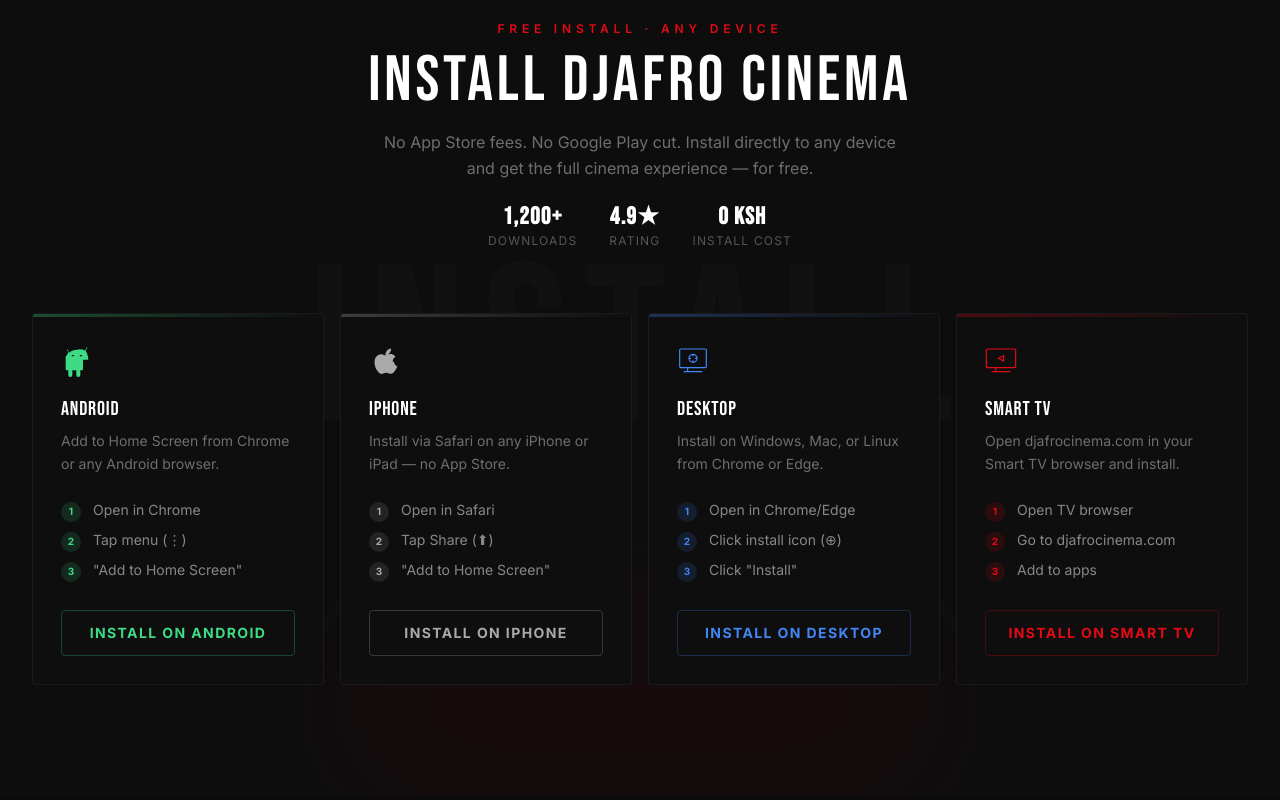
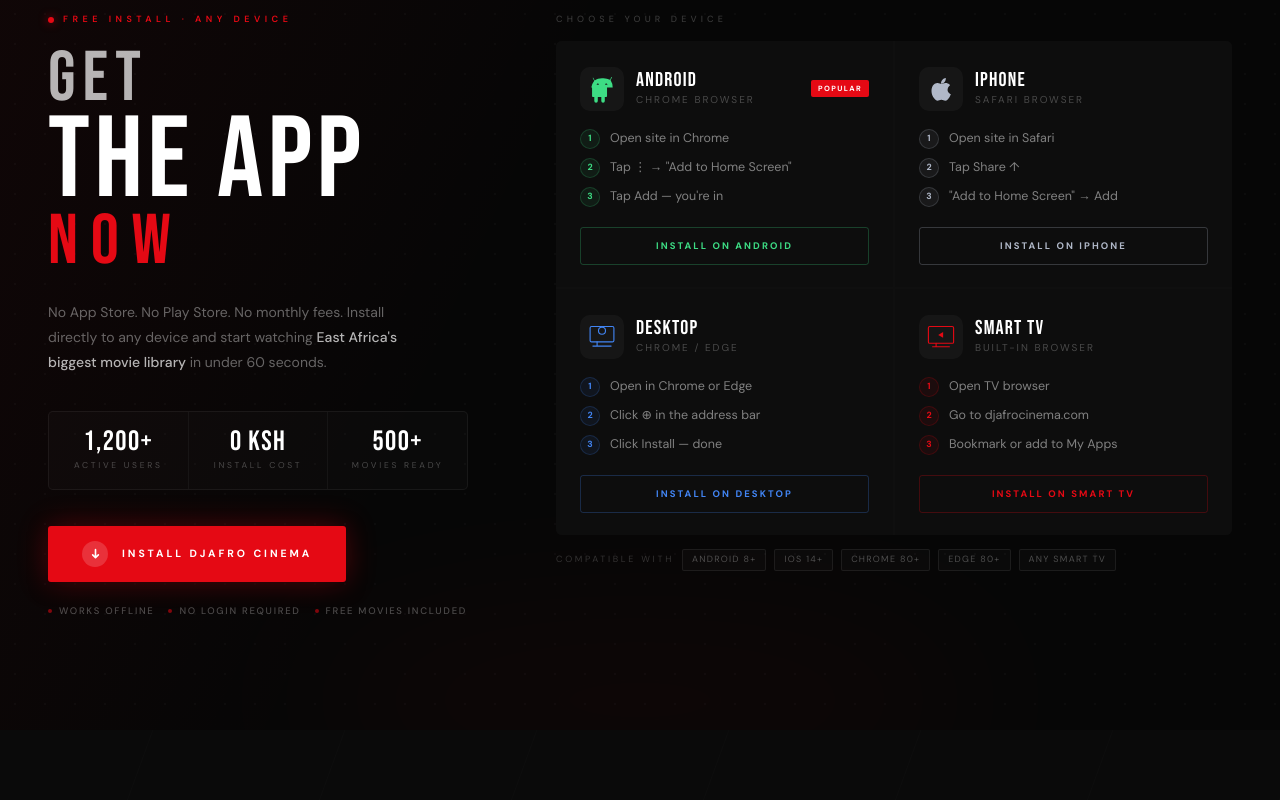
Before and after one commit to DjAfro-Cinema/djafrocinema, a Next.js app: page / in a window 1280 px wide. Shown: the part 4880-5680 px from the top of the page. Built offline with nearby package versions, Linux system fonts and the light colour scheme.

Commit message:
Refactor landing page layout for improved structure and maintainability

```diff
--- a/components/sections/InstallCTA.tsx
+++ b/components/sections/InstallCTA.tsx
@@ -5,197 +5,463 @@
 const PLATFORMS = [
   {
     name: "Android",
-    desc: "Add to Home Screen from Chrome or any Android browser.",
-    steps: ["Open in Chrome", "Tap menu (⋮)", "\"Add to Home Screen\""],
+    sub: "Chrome Browser",
+    steps: ["Open site in Chrome", 'Tap ⋮  →  "Add to Home Screen"', "Tap Add — you're in"],
     icon: (
-      <svg viewBox="0 0 48 48" fill="currentColor" className="w-8 h-8">
-        <path d="M7 36c0 1.1.9 2 2 2h2v7a3 3 0 006 0v-7h6v7a3 3 0 006 0v-7h2a2 2 0 002-2V17H7v19zm30-27.3l2.6-4.5a.5.5 0 00-.9-.5l-2.7 4.6A17 17 0 0024 7c-4.5 0-8.6 1.7-11.7 4.4l-2.6-4.6a.5.5 0 10-.9.5L11.4 11A16.9 16.9 0 007 22h34c0-5.1-2.2-9.7-4-13.3zM18 19a2 2 0 110-4 2 2 0 010 4zm12 0a2 2 0 110-4 2 2 0 010 4z" />
+      <svg viewBox="0 0 40 40" fill="currentColor" width="28" height="28">
+        <path d="M5.8 29.9c0 .9.7 1.6 1.6 1.6H9v5.7a2.5 2.5 0 005 0v-5.7h5v5.7a2.5 2.5 0 005 0v-5.7h1.6c.9 0 1.6-.7 1.6-1.6V14H5.8v15.9zm26.4-22.8 2.1-3.7a.4.4 0 10-.7-.4l-2.2 3.8A21.3 21.3 0 0020 4.7c-3.9 0-7.5 1.1-10.4 3l-2.1-3.7a.4.4 0 10-.7.4l2.1 3.7A20.6 20.6 0 004.7 18h30.6A20.6 20.6 0 0032.2 7.1zM14 15.5a1.6 1.6 0 110-3.2 1.6 1.6 0 010 3.2zm12 0a1.6 1.6 0 110-3.2 1.6 1.6 0 010 3.2z"/>
       </svg>
     ),
-    accent: "#3ddc84",
-    available: true,
+    color: "#3ddc84",
+    popular: true,
   },
   {
     name: "iPhone",
-    desc: "Install via Safari on any iPhone or iPad — no App Store.",
-    steps: ["Open in Safari", "Tap Share (⬆)", "\"Add to Home Screen\""],
+    sub: "Safari Browser",
+    steps: ["Open site in Safari", "Tap Share ↑", '"Add to Home Screen" → Add'],
     icon: (
-      <svg viewBox="0 0 48 48" fill="currentColor" className="w-8 h-8">
-        <path d="M35.5 25.2c0-5.1 4.2-7.5 4.3-7.6-2.4-3.5-6-4-7.3-4-3.1-.3-6.1 1.8-7.7 1.8-1.6 0-4-1.8-6.6-1.7-3.4 0-6.5 2-8.2 5C7 23.5 8.3 33 12 38c1.8 2.6 4 5.5 6.8 5.4 2.7-.1 3.8-1.8 7-1.8 3.3 0 4.2 1.8 7 1.7 3-.1 4.9-2.7 6.7-5.3 2.1-3 3-5.9 3-6.1-.1 0-5-2-5-6.7zm-4.6-13.1c1.5-1.8 2.5-4.3 2.2-6.8-2.1.1-4.7 1.4-6.2 3.2-1.4 1.6-2.6 4.2-2.3 6.6 2.4.2 4.8-1.2 6.3-3z" />
+      <svg viewBox="0 0 40 40" fill="currentColor" width="28" height="28">
+        <path d="M29.4 21c0-4.2 3.5-6.2 3.7-6.3-2-3-5.1-3.4-6.2-3.4-2.6-.3-5.1 1.5-6.4 1.5-1.3 0-3.3-1.5-5.5-1.4-2.8 0-5.4 1.6-6.8 4.1-3 5.1-1.8 12.7 1.1 16.8 1.5 2.1 3.2 4.5 5.5 4.4 2.2-.1 3-1.4 5.7-1.4 2.7 0 3.4 1.4 5.7 1.4 2.4-.1 3.9-2.2 5.4-4.3 1.7-2.5 2.4-4.9 2.4-5-.1 0-4.6-1.8-4.6-5.9zm-4.3-11c1.2-1.5 2-3.6 1.8-5.7-1.7.1-3.9 1.2-5.1 2.7-1.1 1.3-2.1 3.4-1.8 5.4 1.9.1 3.9-1 5.1-2.4z"/>
       </svg>
     ),
-    accent: "#aaaaaa",
-    available: true,
+    color: "#b0b8c8",
+    popular: false,
   },
   {
     name: "Desktop",
-    desc: "Install on Windows, Mac, or Linux from Chrome or Edge.",
-    steps: ["Open in Chrome/Edge", "Click install icon (⊕)", "Click \"Install\""],
+    sub: "Chrome / Edge",
+    steps: ["Open in Chrome or Edge", "Click ⊕ in the address bar", "Click Install — done"],
     icon: (
-      <svg viewBox="0 0 48 48" fill="none" className="w-8 h-8" stroke="currentColor" strokeWidth="1.8">
-        <rect x="4" y="6" width="40" height="28" rx="2" />
-        <path d="M16 34v6M10 40h28" />
-        <circle cx="24" cy="20" r="6" />
-        <path d="M24 14v3M24 23v3M18 20h3M27 20h3" />
+      <svg viewBox="0 0 40 40" fill="none" stroke="currentColor" strokeWidth="1.6" strokeLinecap="round" strokeLinejoin="round" width="28" height="28">
+        <rect x="3" y="5" width="34" height="22" rx="2"/>
+        <path d="M13 27v6M7 33h26M20 16a5 5 0 100-10 5 5 0 000 10z"/>
       </svg>
     ),
-    accent: "#4285f4",
-    available: true,
+    color: "#4285f4",
+    popular: false,
   },
   {
     name: "Smart TV",
-    desc: "Open djafrocinema.com in your Smart TV browser and install.",
-    steps: ["Open TV browser", "Go to djafrocinema.com", "Add to apps"],
+    sub: "Built-in Browser",
+    steps: ["Open TV browser", "Go to djafrocinema.com", "Bookmark or add to My Apps"],
     icon: (
-      <svg viewBox="0 0 48 48" fill="none" className="w-8 h-8" stroke="currentColor" strokeWidth="1.8">
-        <rect x="2" y="6" width="44" height="28" rx="2" />
-        <path d="M16 34v6M10 40h28M20 20l8-4v8l-8-4z" />
+      <svg viewBox="0 0 40 40" fill="none" stroke="currentColor" strokeWidth="1.6" strokeLinecap="round" strokeLinejoin="round" width="28" height="28">
+        <rect x="2" y="5" width="36" height="24" rx="2"/>
+        <path d="M13 29v5M8 34h24"/>
+        <path d="M16 17l7-4v8l-7-4z" fill="currentColor" stroke="none"/>
       </svg>
     ),
-    accent: "#e50914",
-    available: true,
+    color: "#e50914",
+    popular: false,
   },
 ];
 
 export default function InstallCTA() {
   const [visible, setVisible] = useState(false);
-  const [hovered, setHovered] = useState<number | null>(null);
+  const [hoveredIdx, setHoveredIdx] = useState<number | null>(null);
   const ref = useRef<HTMLDivElement>(null);
 
   useEffect(() => {
-    const observer = new IntersectionObserver(
-      ([entry]) => { if (entry.isIntersecting) setVisible(true); },
-      { threshold: 0.15 }
+    const ob = new IntersectionObserver(
+      ([e]) => { if (e.isIntersecting) setVisible(true); },
+      { threshold: 0.12 }
     );
-    if (ref.current) observer.observe(ref.current);
-    return () => observer.disconnect();
+    if (ref.current) ob.observe(ref.current);
+    return () => ob.disconnect();
   }, []);
 
   return (
-    <section id="install" className="relative py-28 bg-[#0d0d0d] overflow-hidden">
-      {/* Big BG text */}
+    <section id="install" className="ic-section">
+
+      {/* Diagonal red slash — unique to this section */}
+      <div className="ic-slash" aria-hidden />
+
+      {/* Dot grid texture */}
+      <div className="ic-dots" aria-hidden />
+
+      {/* Ambient bottom glow */}
+      <div className="ic-glow-bottom" aria-hidden />
+
+      <div ref={ref} className="ic-wrap">
+
+        {/* ══════════ LEFT: Editorial column ══════════ */}
         <div
-        className="absolute left-1/2 top-1/2 -translate-x-1/2 -translate-y-1/2 pointer-events-none select-none whitespace-nowrap"
+          className="ic-left"
           style={{
-          fontFamily: "var(--font-display)",
-          fontSize: "clamp(5rem, 18vw, 14rem)",
-          color: "white",
-          opacity: 0.015,
-          letterSpacing: "0.08em",
+            opacity: visible ? 1 : 0,
+            transform: visible ? "none" : "translateX(-28px)",
+            transition: "opacity .7s ease .1s, transform .7s cubic-bezier(.22,1,.36,1) .1s",
           }}
         >
-        INSTALL
+          <div className="ic-eyebrow">
+            <span className="ic-eyebrow-pip" />
+            <span className="ic-eyebrow-text">Free Install · Any Device</span>
           </div>
 
-      {/* Glow orb */}
-      <div className="absolute bottom-0 left-1/2 -translate-x-1/2 w-[600px] h-48 rounded-full bg-[#e50914] opacity-[0.05] blur-3xl pointer-events-none" />
+          <h2 className="ic-headline">
+            <span className="ic-hl-1">GET</span>
+            <span className="ic-hl-2">THE APP</span>
+            <span className="ic-hl-3">NOW</span>
+          </h2>
 
-      <div ref={ref} className="max-w-7xl mx-auto px-4 sm:px-8 relative z-10">
-        {/* Header */}
-        <div className="text-center mb-6">
-          <p className="text-[#e50914] text-xs uppercase tracking-[0.4em] mb-3 font-semibold">Free Install · Any Device</p>
-          <h2
-            className="text-white leading-none mb-4"
-            style={{ fontFamily: "var(--font-display)", fontSize: "clamp(2.5rem, 6vw, 4rem)", letterSpacing: "0.06em" }}
-          >
-            INSTALL DJAFRO CINEMA
-          </h2>
-          <p className="text-white/40 max-w-lg mx-auto text-base leading-relaxed">
-            No App Store fees. No Google Play cut. Install directly to any device and get the full cinema experience — for free.
+          <p className="ic-body">
+            No App Store. No Play Store. No monthly fees.
+            Install directly to any device and start watching{" "}
+            <em className="ic-em">East Africa's biggest movie library</em> in under 60 seconds.
           </p>
-        </div>
 
-        {/* Social proof */}
-        <div className="flex items-center justify-center gap-8 mb-16">
+          {/* Stats */}
+          <div className="ic-stats">
             {[
-            { num: "1,200+", label: "Downloads" },
-            { num: "4.9★", label: "Rating" },
-            { num: "0 KSh", label: "Install Cost" },
-          ].map((s) => (
-            <div key={s.label} className="flex flex-col items-center">
-              <span
-                className="text-white text-2xl font-black leading-none"
-                style={{ fontFamily: "var(--font-display)", letterSpacing: "0.05em" }}
-              >
-                {s.num}
-              </span>
-              <span className="text-white/30 text-xs uppercase tracking-widest mt-1">{s.label}</span>
+              { v: "1,200+", l: "Active users"   },
+              { v: "0 KSh",  l: "Install cost"   },
+              { v: "500+",   l: "Movies ready"   },
+            ].map((s, i) => (
+              <div key={i} className="ic-stat">
+                <div className="ic-stat-v">{s.v}</div>
+                <div className="ic-stat-l">{s.l}</div>
               </div>
             ))}
           </div>
 
-        {/* Platform cards */}
-        <div className="grid grid-cols-1 sm:grid-cols-2 lg:grid-cols-4 gap-4">
-          {PLATFORMS.map((p, i) => (
+          {/* Primary CTA */}
+          <a href="#" className="ic-cta">
+            <span className="ic-cta-circle">
+              <svg viewBox="0 0 16 16" fill="currentColor" width="13" height="13">
+                <path d="M8 1a1 1 0 011 1v7.586l1.793-1.793a1 1 0 111.414 1.414l-3.5 3.5a1 1 0 01-1.414 0l-3.5-3.5a1 1 0 111.414-1.414L7 9.586V2a1 1 0 011-1z"/>
+              </svg>
+            </span>
+            Install DjAfro Cinema
+            <span className="ic-cta-shimmer" aria-hidden />
+          </a>
+
+          {/* Trust row */}
+          <div className="ic-trust">
+            {["Works Offline", "No Login Required", "Free Movies Included"].map((t, i) => (
+              <span key={i} className="ic-trust-item">
+                <span className="ic-trust-pip" />
+                {t}
+              </span>
+            ))}
+          </div>
+        </div>
+
+        {/* ══════════ RIGHT: All 4 platform cards ══════════ */}
+        <div className="ic-right">
+          <div className="ic-right-label">Choose your device</div>
+
+          <div className="ic-cards">
+            {PLATFORMS.map((p, i) => {
+              const isHovered = hoveredIdx === i;
+              return (
                 <div
                   key={p.name}
-              className="relative rounded overflow-hidden border border-white/5 cursor-pointer transition-all duration-300"
+                  className={`ic-card ${isHovered ? "ic-card-hov" : ""}`}
+                  onMouseEnter={() => setHoveredIdx(i)}
+                  onMouseLeave={() => setHoveredIdx(null)}
                   style={{
-                background: hovered === i ? "#131313" : "#0e0e0e",
-                borderColor: hovered === i ? `${p.accent}44` : "rgba(255,255,255,0.05)",
-                boxShadow: hovered === i ? `0 12px 40px #00000066, 0 0 0 1px ${p.accent}22` : "none",
+                    "--c": p.color,
                     opacity: visible ? 1 : 0,
-                transform: visible ? "translateY(0)" : "translateY(32px)",
-                transition: `opacity 0.6s ease ${i * 100}ms, transform 0.6s cubic-bezier(0.22,1,0.36,1) ${i * 100}ms, background 0.2s, border-color 0.2s, box-shadow 0.2s`,
-              }}
-              onMouseEnter={() => setHovered(i)}
-              onMouseLeave={() => setHovered(null)}
+                    transform: visible ? "none" : "translateY(24px)",
+                    transition: `opacity .55s ease ${i * 90 + 300}ms, transform .55s cubic-bezier(.22,1,.36,1) ${i * 90 + 300}ms`,
+                  } as React.CSSProperties}
                 >
-              {/* Top accent bar */}
-              <div
-                className="h-[3px] transition-all duration-300"
-                style={{ background: `linear-gradient(90deg, ${p.accent}, transparent)`, opacity: hovered === i ? 1 : 0.3 }}
-              />
+                  {/* Left accent bar */}
+                  <div className="ic-card-bar" />
 
-              <div className="p-7">
-                {/* Icon */}
-                <div className="mb-5 transition-transform duration-300" style={{ color: p.accent, transform: hovered === i ? "scale(1.1)" : "none" }}>
-                  {p.icon}
+                  {/* Icon + name row */}
+                  <div className="ic-card-head">
+                    <span className="ic-card-icon" style={{ color: p.color }}>{p.icon}</span>
+                    <div>
+                      <div className="ic-card-name">{p.name}</div>
+                      <div className="ic-card-sub">{p.sub}</div>
+                    </div>
+                    {p.popular && <span className="ic-card-pop">Popular</span>}
                   </div>
 
-                {/* Platform name */}
-                <h3
-                  className="text-white text-xl mb-2 leading-tight"
-                  style={{ fontFamily: "var(--font-display)", letterSpacing: "0.04em" }}
-                >
-                  {p.name}
-                </h3>
-
-                {/* Desc */}
-                <p className="text-white/40 text-sm leading-relaxed mb-6">{p.desc}</p>
-
                   {/* Steps */}
-                <ol className="space-y-2 mb-7">
-                  {p.steps.map((step, j) => (
-                    <li key={j} className="flex items-start gap-3 text-sm text-white/50">
-                      <span
-                        className="flex-shrink-0 w-5 h-5 rounded-full flex items-center justify-center text-[10px] font-bold mt-0.5"
-                        style={{ background: `${p.accent}22`, color: p.accent }}
-                      >
-                        {j + 1}
-                      </span>
-                      {step}
+                  <ol className="ic-steps">
+                    {p.steps.map((s, j) => (
+                      <li key={j} className="ic-step">
+                        <span className="ic-step-n" style={{ color: p.color, borderColor: `${p.color}30`, background: `${p.color}12` }}>{j + 1}</span>
+                        <span className="ic-step-t">{s}</span>
                       </li>
                     ))}
                   </ol>
 
-                {/* CTA */}
+                  {/* Install button */}
                   <button
-                  className="w-full py-3 rounded text-sm font-bold uppercase tracking-widest transition-all duration-200 active:scale-95"
+                    className="ic-install-btn"
                     style={{
-                    background: hovered === i ? p.accent : "transparent",
-                    color: hovered === i ? "#fff" : p.accent,
-                    border: `1px solid ${p.accent}44`,
-                    boxShadow: hovered === i ? `0 0 20px ${p.accent}44` : "none",
+                      color: isHovered ? "#fff" : p.color,
+                      background: isHovered ? p.color : "transparent",
+                      borderColor: `${p.color}40`,
+                      boxShadow: isHovered ? `0 0 22px ${p.color}44` : "none",
                     }}
                   >
                     Install on {p.name}
                   </button>
                 </div>
+              );
+            })}
           </div>
+
+          {/* Compat strip */}
+          <div className="ic-compat">
+            <span className="ic-compat-label">Compatible with</span>
+            {["Android 8+", "iOS 14+", "Chrome 80+", "Edge 80+", "Any Smart TV"].map((d) => (
+              <span key={d} className="ic-chip">{d}</span>
             ))}
           </div>
         </div>
+      </div>
+
+      {/* ══════════ STYLES ══════════ */}
+      <style>{`
+        @import url('https://fonts.googleapis.com/css2?family=Bebas+Neue&family=DM+Sans:wght@300;400;500;600&display=swap');
+
+        .ic-section {
+          position: relative;
+          background: #060606;
+          padding: 104px 0 112px;
+          overflow: hidden;
+          font-family: 'DM Sans', sans-serif;
+        }
+
+        /* Diagonal slash unique to this section */
+        .ic-slash {
+          position: absolute;
+          top: -30%; left: -8%;
+          width: 52%; height: 180%;
+          background: linear-gradient(108deg, rgba(229,9,20,.055) 0%, rgba(229,9,20,.02) 45%, transparent 68%);
+          transform: skewX(-7deg);
+          pointer-events: none;
+        }
+
+        /* Dot grid */
+        .ic-dots {
+          position: absolute; inset: 0;
+          background-image: radial-gradient(circle, rgba(255,255,255,.022) 1px, transparent 1px);
+          background-size: 30px 30px;
+          pointer-events: none;
+        }
+
+        /* Bottom glow */
+        .ic-glow-bottom {
+          position: absolute;
+          bottom: -60px; left: 50%; transform: translateX(-50%);
+          width: 700px; height: 180px;
+          background: #e50914;
+          border-radius: 50%;
+          filter: blur(80px);
+          opacity: .038;
+          pointer-events: none;
+        }
+
+        /* Layout */
+        .ic-wrap {
+          position: relative; z-index: 2;
+          max-width: 1280px; margin: 0 auto; padding: 0 48px;
+          display: grid;
+          grid-template-columns: 420px 1fr;
+          gap: 88px;
+          align-items: start;
+        }
+        @media (max-width: 960px) {
+          .ic-wrap { grid-template-columns: 1fr; gap: 52px; padding: 0 28px; }
+        }
+
+        /* ─── LEFT ─── */
+        .ic-eyebrow { display:flex; align-items:center; gap:9px; margin-bottom:22px; }
+        .ic-eyebrow-pip {
+          width:6px; height:6px; border-radius:50%; background:#e50914; flex-shrink:0;
+          box-shadow: 0 0 10px rgba(229,9,20,.7);
+        }
+        .ic-eyebrow-text {
+          font-size:9px; letter-spacing:.5em; text-transform:uppercase;
+          color:#e50914; font-weight:600;
+        }
+
+        .ic-headline {
+          display:flex; flex-direction:column; margin:0 0 26px;
+          font-family:'Bebas Neue',sans-serif; line-height:.88;
+        }
+        .ic-hl-1 {
+          font-size: clamp(2.8rem,5.5vw,4.8rem);
+          color: rgba(255,255,255,.7); letter-spacing:.1em;
+        }
+        .ic-hl-2 {
+          font-size: clamp(4.2rem,9vw,8.5rem);
+          color:#fff; letter-spacing:.04em;
+        }
+        .ic-hl-3 {
+          font-size: clamp(2.8rem,5.5vw,4.8rem);
+          color:#e50914; letter-spacing:.18em;
+        }
+
+        .ic-body {
+          font-size:14px; color:rgba(255,255,255,.38);
+          line-height:1.8; max-width:380px; margin-bottom:36px;
+        }
+        .ic-em { font-style:normal; color:rgba(255,255,255,.7); font-weight:500; }
+
+        /* Stats */
+        .ic-stats {
+          display:flex; margin-bottom:36px;
+          border:1px solid rgba(255,255,255,.055); border-radius:5px; overflow:hidden;
+          background:rgba(255,255,255,.018);
+        }
+        .ic-stat { flex:1; padding:16px 0; text-align:center; border-right:1px solid rgba(255,255,255,.045); }
+        .ic-stat:last-child { border-right:none; }
+        .ic-stat-v {
+          font-family:'Bebas Neue',sans-serif; font-size:1.75rem;
+          color:#fff; letter-spacing:.05em; line-height:1; margin-bottom:4px;
+        }
+        .ic-stat-l {
+          font-size:8.5px; letter-spacing:.32em; text-transform:uppercase;
+          color:rgba(255,255,255,.26);
+        }
+
+        /* CTA */
+        .ic-cta {
+          position:relative; overflow:hidden;
+          display:inline-flex; align-items:center; gap:14px;
+          padding:15px 34px; border-radius:3px; text-decoration:none;
+          background:#e50914; color:#fff;
+          font-size:10.5px; font-weight:700; letter-spacing:.28em; text-transform:uppercase;
+          font-family:'DM Sans',sans-serif;
+          box-shadow:0 0 30px rgba(229,9,20,.32), 0 4px 18px rgba(0,0,0,.5);
+          transition:box-shadow .25s, transform .15s;
+          margin-bottom:22px;
+        }
+        .ic-cta:hover { box-shadow:0 0 50px rgba(229,9,20,.58), 0 8px 26px rgba(0,0,0,.6); transform:translateY(-2px); }
+        .ic-cta:active { transform:scale(.97); }
+        .ic-cta-circle {
+          display:flex; align-items:center; justify-content:center;
+          width:26px; height:26px; border-radius:50%;
+          background:rgba(255,255,255,.16); flex-shrink:0;
+        }
+        .ic-cta-shimmer {
+          position:absolute; inset:0;
+          background:linear-gradient(108deg,transparent 30%,rgba(255,255,255,.18) 50%,transparent 70%);
+          transform:translateX(-120%); transition:transform .58s ease; pointer-events:none;
+        }
+        .ic-cta:hover .ic-cta-shimmer { transform:translateX(120%); }
+
+        /* Trust */
+        .ic-trust { display:flex; flex-wrap:wrap; gap:14px; }
+        .ic-trust-item {
+          display:flex; align-items:center; gap:7px;
+          font-size:9.5px; letter-spacing:.18em; text-transform:uppercase;
+          color:rgba(255,255,255,.28); font-weight:500;
+        }
+        .ic-trust-pip {
+          width:4px; height:4px; border-radius:50%;
+          background:rgba(229,9,20,.55); flex-shrink:0;
+        }
+
+        /* ─── RIGHT ─── */
+        .ic-right-label {
+          font-size:9px; letter-spacing:.46em; text-transform:uppercase;
+          color:rgba(255,255,255,.2); margin-bottom:14px; font-weight:500;
+        }
+
+        /* Cards — 2×2 grid */
+        .ic-cards {
+          display:grid;
+          grid-template-columns:1fr 1fr;
+          gap:2px;
+          background:rgba(255,255,255,.035);
+          border-radius:6px;
+          overflow:hidden;
+          margin-bottom:14px;
+        }
+        @media (max-width:540px) { .ic-cards { grid-template-columns:1fr; } }
+
+        .ic-card {
+          position:relative;
+          background:#0d0d0d;
+          padding:26px 24px 22px;
+          overflow:hidden;
+          transition:background .25s;
+          cursor:default;
+        }
+        .ic-card-hov { background:#111; }
+
+        /* Left accent bar — slides in on hover */
+        .ic-card-bar {
+          position:absolute; top:0; left:0; bottom:0;
+          width:2px;
+          background:var(--c,#e50914);
+          transform:scaleY(0); transform-origin:top;
+          transition:transform .38s cubic-bezier(.22,1,.36,1);
+          box-shadow:2px 0 12px var(--c,#e50914);
+        }
+        .ic-card-hov .ic-card-bar { transform:scaleY(1); }
+
+        /* Head row */
+        .ic-card-head {
+          display:flex; align-items:center; gap:12px; margin-bottom:18px;
+        }
+        .ic-card-icon {
+          display:flex; align-items:center; justify-content:center;
+          width:44px; height:44px; border-radius:10px;
+          background:rgba(255,255,255,.04);
+          flex-shrink:0;
+          transition:transform .3s;
+        }
+        .ic-card-hov .ic-card-icon { transform:scale(1.08); }
+
+        .ic-card-name {
+          font-family:'Bebas Neue',sans-serif;
+          font-size:1.25rem; color:#fff; letter-spacing:.06em; line-height:1;
+          margin-bottom:2px;
+        }
+        .ic-card-sub {
+          font-size:10px; letter-spacing:.2em; text-transform:uppercase;
+          color:rgba(255,255,255,.25);
+        }
+        .ic-card-pop {
+          margin-left:auto; flex-shrink:0;
+          font-size:7.5px; letter-spacing:.18em; text-transform:uppercase;
+          font-weight:700; color:#fff;
+          background:#e50914; padding:3px 7px; border-radius:2px;
+        }
+
+        /* Steps */
+        .ic-steps { list-style:none; margin:0 0 20px; padding:0; display:flex; flex-direction:column; gap:9px; }
+        .ic-step  { display:flex; align-items:center; gap:10px; }
+        .ic-step-n {
+          width:20px; height:20px; border-radius:50%; border:1px solid;
+          display:flex; align-items:center; justify-content:center;
+          font-size:9px; font-weight:700; flex-shrink:0;
+        }
+        .ic-step-t { font-size:12.5px; color:rgba(255,255,255,.48); line-height:1.4; }
+        .ic-card-hov .ic-step-t { color:rgba(255,255,255,.65); }
+
+        /* Install button */
+        .ic-install-btn {
+          width:100%; padding:11px 0; border-radius:3px;
+          font-family:'DM Sans',sans-serif;
+          font-size:9.5px; font-weight:700; letter-spacing:.22em; text-transform:uppercase;
+          border:1px solid; cursor:pointer;
+          transition:background .2s, color .2s, box-shadow .2s, transform .14s;
+        }
+        .ic-install-btn:hover { filter:brightness(1.08); }
+        .ic-install-btn:active { transform:scale(.97); }
+
+        /* Compat */
+        .ic-compat { display:flex; flex-wrap:wrap; align-items:center; gap:8px; }
+        .ic-compat-label {
+          font-size:9px; letter-spacing:.3em; text-transform:uppercase;
+          color:rgba(255,255,255,.18); white-space:nowrap;
+        }
+        .ic-chip {
+          font-size:9px; letter-spacing:.14em; text-transform:uppercase;
+          color:rgba(255,255,255,.28); border:1px solid rgba(255,255,255,.07);
+          padding:3px 9px; border-radius:2px; background:rgba(255,255,255,.02);
+        }
+      `}</style>
     </section>
   );
 }
```
Lines whose indentation alone changed are shown as unchanged.
